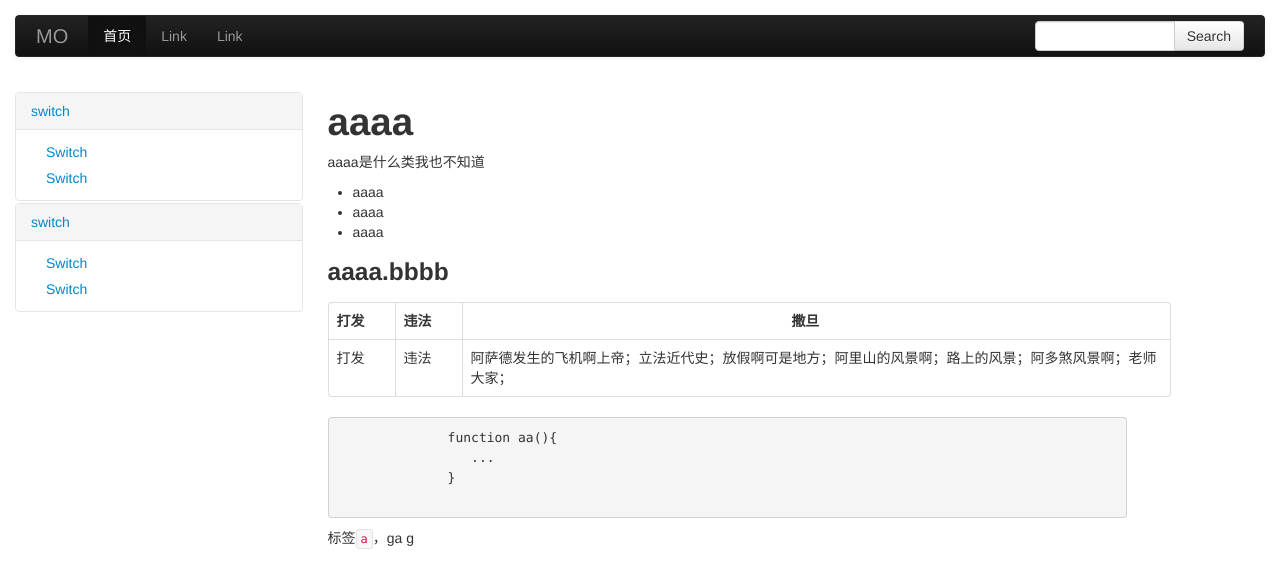
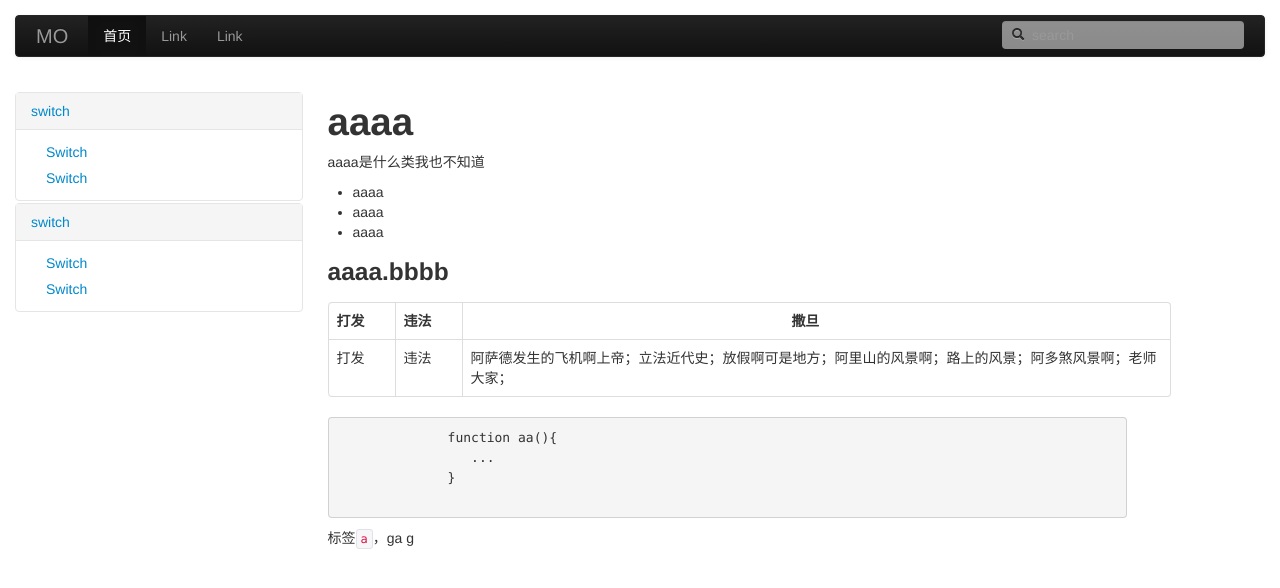
Before and after one commit to mo-doc/mo-static, a website: page static/html/index.html in a window 1280 px wide. Drawn offline with Linux system fonts and the light colour scheme.

Commit message:
search input nav

```diff
--- a/gulpfile.js
+++ b/gulpfile.js
@@ -6,6 +6,9 @@ gulp.task('less',function(){
     gulp.src('./static/less/style.less')
     .pipe(less())
     .pipe(gulp.dest('./static/css/'));
+
+    gulp.src('./static/less/img/**/*.*')
+     .pipe(gulp.dest('./static/img'));
 });
 
 gulp.task('watch','',function(){
--- a/static/html/index.html
+++ b/static/html/index.html
@@ -20,9 +20,9 @@
             <li><a href="#">Link</a></li>
             <li><a href="#">Link</a></li>
           </ul>
-          <div class="input-append">
-            <input class="span2" id="appendedInputButton" type="text">
-            <button class="btn" type="button">Search</button>
+          <div class="search">
+            <i class="icon-search"></i>
+            <input class="search-input" type="text" placeholder="search">
           </div>
         </div>
       </div>
--- a/static/less/style.less
+++ b/static/less/style.less
@@ -2,12 +2,38 @@
 @import "lib/bootstrap.less";
 
 .header{
-	padding:15px;
-	.input-append{
-		float: right;
-		margin-bottom: 0px;
-		padding-top:5px;
-	}
+		padding:15px;
+		.navbar-inner {
+			.search{
+				float: right;
+				padding-top:5px;
+				position: relative;
+					input{
+						margin-bottom: 0px;
+						padding-left: 30px;
+						border: 0px;
+						width: 206px;
+						background: rgba(255,255,255,0.5);
+						-webkit-transition-property: background,width;
+						-moz-transition-property: background,width;
+						-o-transition-property: background,width;
+						transition-property:background,width;
+						-webkit-transition-duration: 300ms;
+						-moz-transition-duration: 300ms;
+						-o-transition-duration: 300ms;
+						transition-duration:300ms;
+					}
+					input:focus{
+							width: 300px;
+							background: #fff;
+						}
+					.icon-search{
+						position: absolute;
+						left: 9px;
+						top: 10px;
+					}
+			}
+		}
 }
 .content{
 	padding: 0px 15px;
```
Also changed, not shown: static/css/style.css, static/img/glyphicons-halflings-white.png (added), static/img/glyphicons-halflings.png (added), static/less/img/glyphicons-halflings-white.png (added), static/less/img/glyphicons-halflings.png (added).
